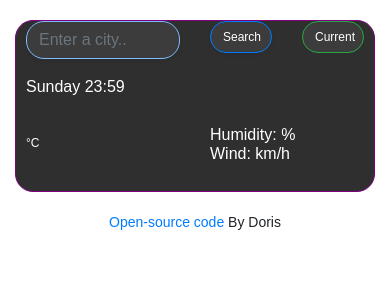
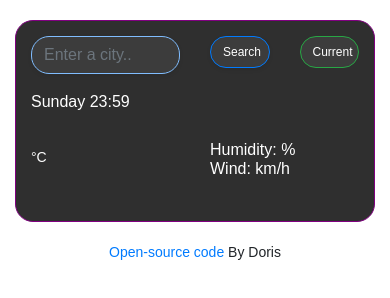
Before and after one commit to sharon5555/my-weather-app, a plain HTML site: page index.html in a window 390 px wide. Drawn offline with nearby package versions, Linux system fonts and the light colour scheme; no server answers.

Commit message:
Update styles.css

```diff
--- a/src/styles.css
+++ b/src/styles.css
@@ -32,17 +32,10 @@ li {
   max-width: 500px;
   background-color: #000000d0;
 }
-@media (max-width: 768px) {
-  .weather-app {
-    width: 80%;
-    font-size: 14px;
-  }
-}
 @media (max-width: 480px) {
   .weather-app {
     width: 100%;
-    padding: 0 10px;
-    font-size: 12px;
+    font-size: 14px;
   }
 }
 
```
